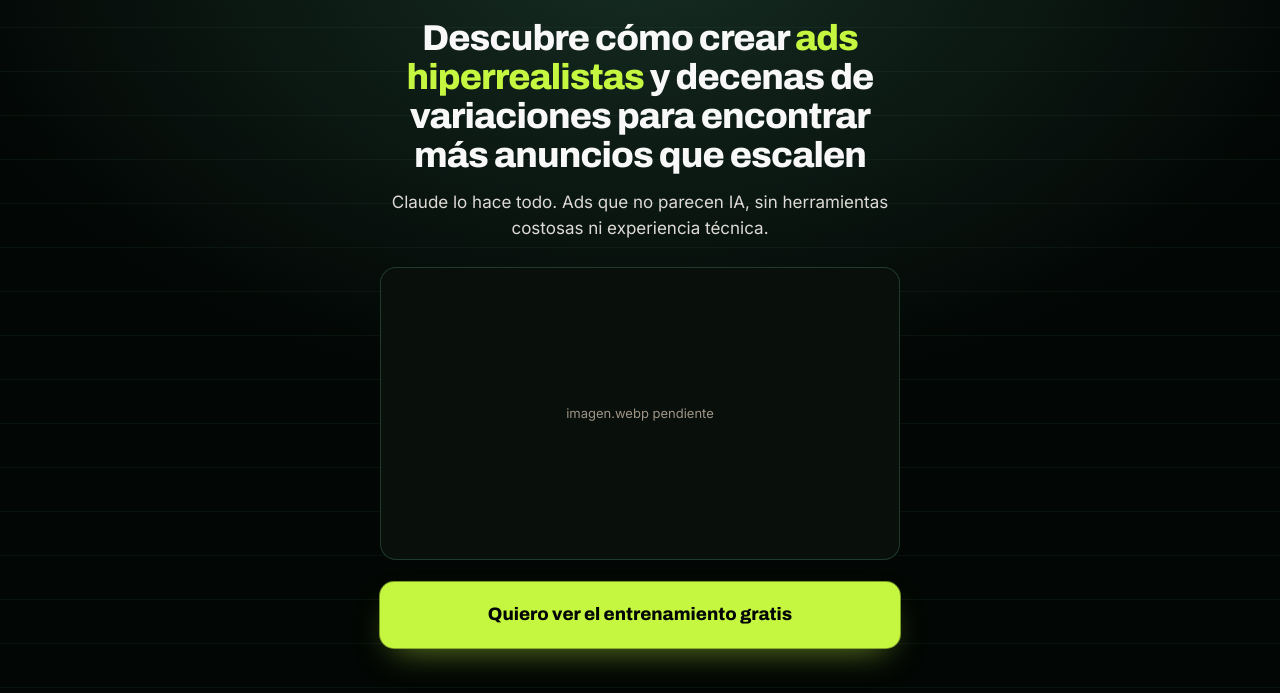
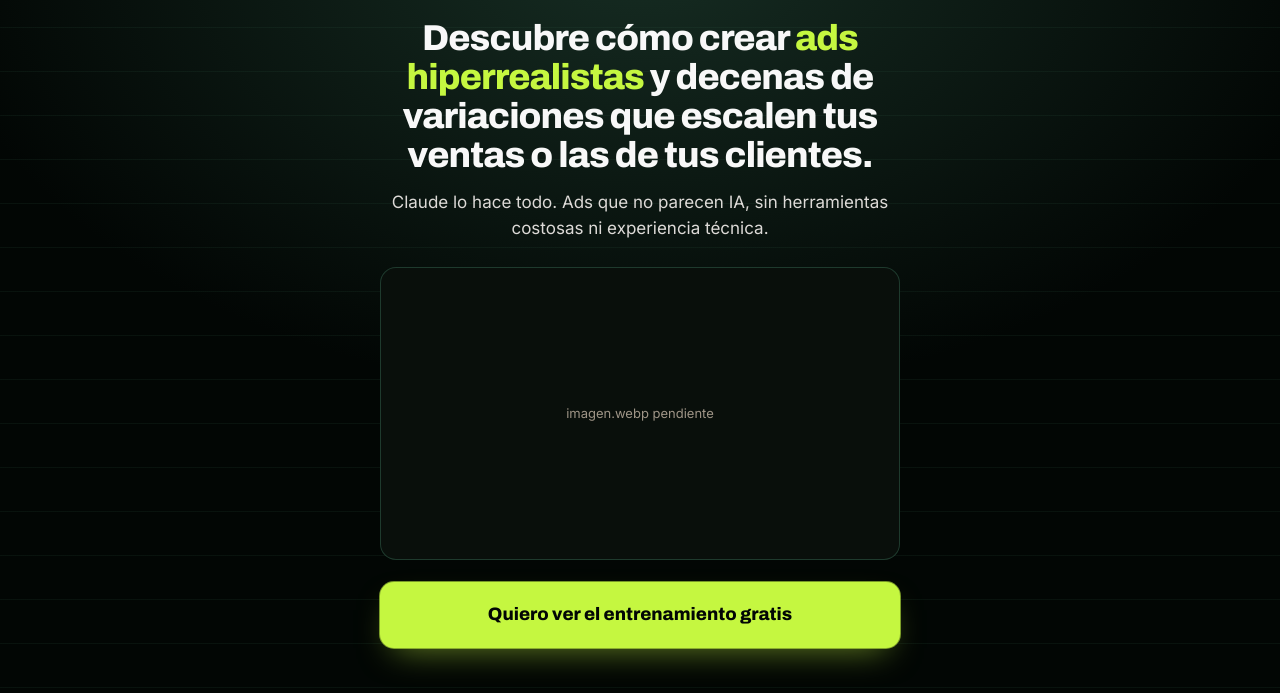
Before and after one commit to nicolaischmitt-glitch/avatar-ads-landing, a plain HTML site: page entrenamiento/index.html in a window 1280 px wide. Shown: the part 61-754 px from the top of the page. Drawn offline with Linux system fonts and the light colour scheme; no server answers.

Commit message:
Registro: nuevo título A

```diff
--- a/entrenamiento/index.html
+++ b/entrenamiento/index.html
@@ -94,7 +94,7 @@ fbq('track', 'PageView');
   <div class="logo"><img src="../logo-avatar-ads.webp" alt="Avatar Ads"></div>
 
   <!-- Copy A/B del título y subtítulo: del usuario (7 nov 2026, 2.ª versión). El subtítulo B no lleva "Claude lo hace todo" porque su título ya nombra a Claude -->
-  <h1 id="titulo" data-a="Descubre cómo crear <span class='b'>ads hiperrealistas</span> y decenas de variaciones para encontrar más anuncios que escalen" data-b="Descubre cómo convertí a Claude en <span class='b'>mi director creativo</span>: ads hiperrealistas y decenas de variaciones para testear."></h1>
+  <h1 id="titulo" data-a="Descubre cómo crear <span class='b'>ads hiperrealistas</span> y decenas de variaciones que escalen tus ventas o las de tus clientes." data-b="Descubre cómo convertí a Claude en <span class='b'>mi director creativo</span>: ads hiperrealistas y decenas de variaciones para testear."></h1>
   <p class="sub" id="sub" data-a="Claude lo hace todo. Ads que no parecen IA, sin herramientas costosas ni experiencia técnica." data-b="Ads que no parecen IA, sin herramientas costosas ni experiencia técnica."></p>
 
   <!-- Imagen: poner el archivo en landing/entrenamiento/imagen.webp -->
```
